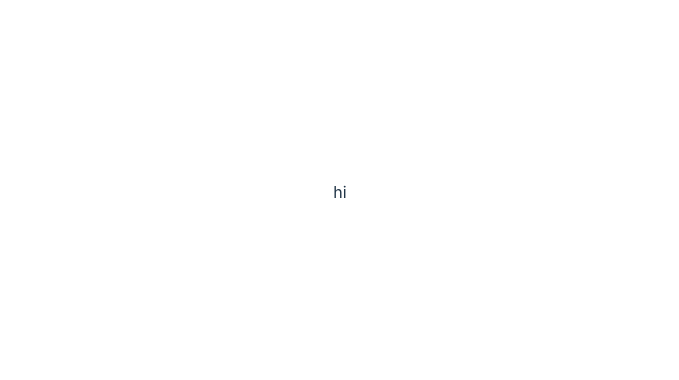
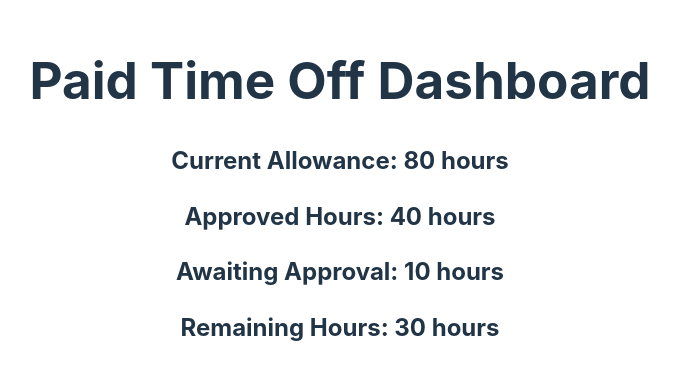
Before and after one commit to benj3110/PTerOdactyl, a React (Vite) app in the folder Front-end/: page / in a window 1280 px wide. Shown: the part 208-588 px from the top of the page, without its empty margins (300-979 px from the left). Built offline with nearby package versions, Linux system fonts and the light colour scheme.

Commit message:
pto dashboard

```diff
--- a/Front-end/package.json
+++ b/Front-end/package.json
@@ -9,14 +9,16 @@
     "preview": "vite preview"
   },
   "dependencies": {
+    "reac6": "^1.0.0",
     "react": "^18.2.0",
-    "react-dom": "^18.2.0"
+    "react-dom": "^18.2.0",
+    "react-router-dom": "^6.8.1"
   },
   "devDependencies": {
     "@types/react": "^18.0.27",
     "@types/react-dom": "^18.0.10",
     "@vitejs/plugin-react": "^3.1.0",
-    "typescript": "^4.9.3",
+    "typescript": "^4.9.5",
     "vite": "^4.1.0"
   }
 }
--- a/Front-end/src/App.tsx
+++ b/Front-end/src/App.tsx
@@ -1,14 +1,16 @@
-import { useState } from 'react'
-import './App.css'
+import React from "react";
+import { useState } from "react";
+import PTODashboard from "./PTODashboard";
+import "./App.css";
 
 function App() {
-  const [count, setCount] = useState(0)
+  const [count, setCount] = useState(0);
 
   return (
     <div className="App">
-      <p> hi</p>
+      <PTODashboard />
     </div>
-  )
+  );
 }
 
-export default App
+export default App;
--- /dev/null
+++ b/Front-end/src/PTODashboard.js
@@ -0,0 +1,36 @@
+import React, { Component } from "react";
+
+class PTODashboard extends Component {
+  constructor(props) {
+    super(props);
+    this.state = {
+      allowance: 80, // current allowance in hours
+      approved: 40, // hours already approved
+      awaitingApproval: 10, // hours awaiting approval
+    };
+  }
+
+  render() {
+    const { allowance, approved, awaitingApproval } = this.state;
+    const remaining = allowance - approved - awaitingApproval;
+    return (
+      <div>
+        <h1>Paid Time Off Dashboard</h1>
+        <div>
+          <h2>Current Allowance: {allowance} hours</h2>
+        </div>
+        <div>
+          <h2>Approved Hours: {approved} hours</h2>
+        </div>
+        <div>
+          <h2>Awaiting Approval: {awaitingApproval} hours</h2>
+        </div>
+        <div>
+          <h2>Remaining Hours: {remaining} hours</h2>
+        </div>
+      </div>
+    );
+  }
+}
+
+export default PTODashboard;
```
Also changed, not shown: 1 other file (tests, documents, lock files or other folders).
